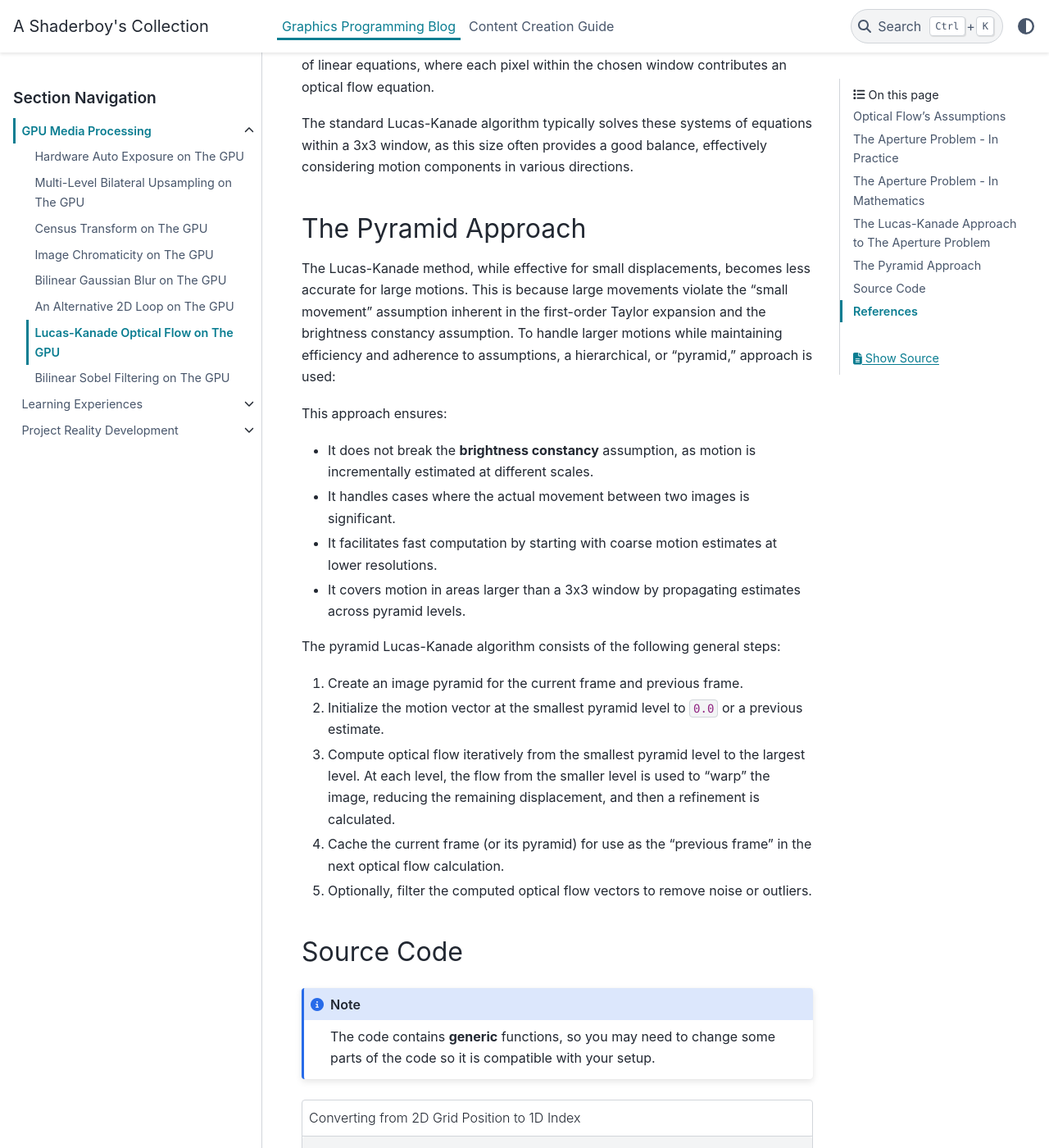
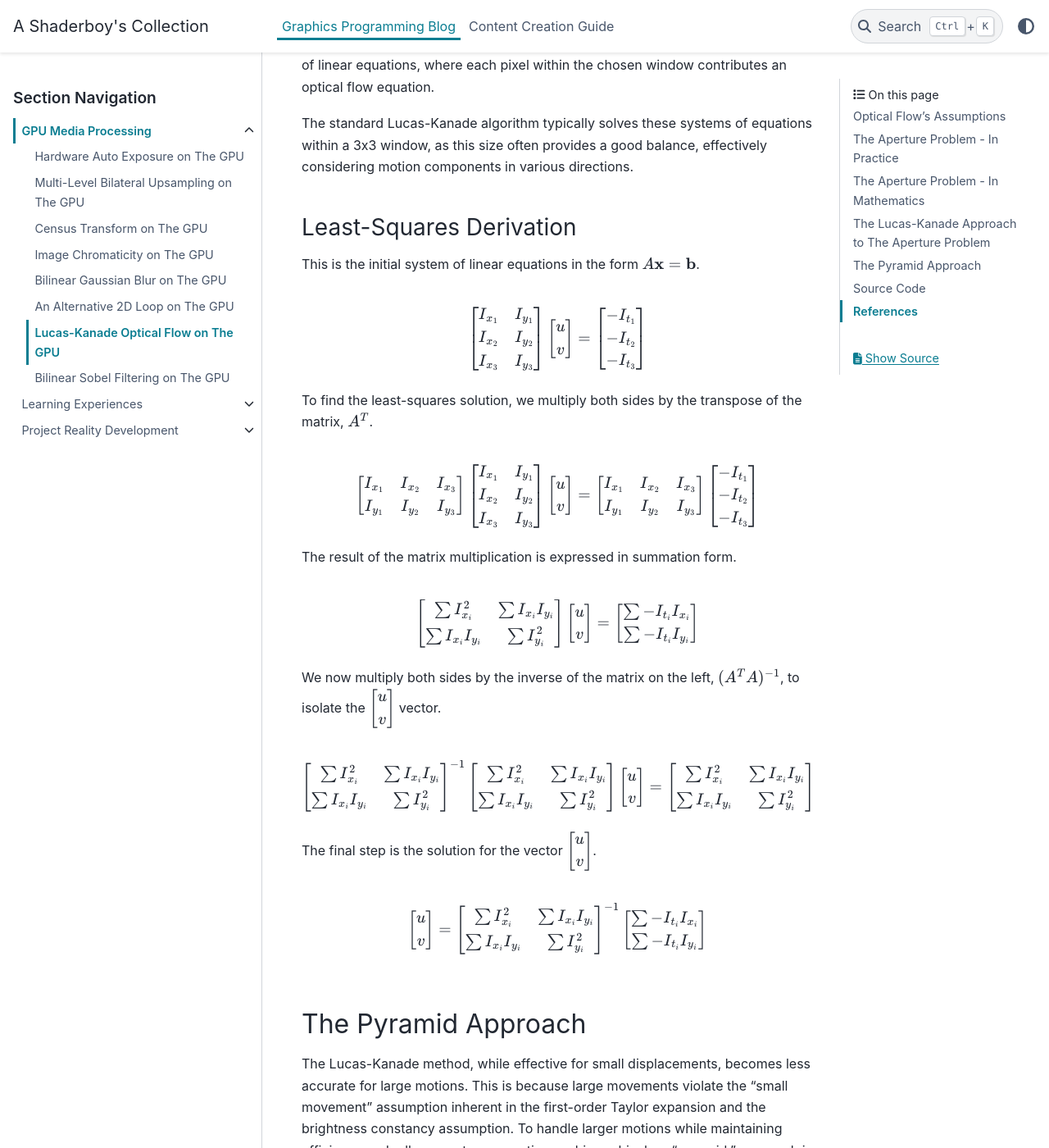
Before and after one commit to papadanku/papadanku.github.io, a Sphinx documentation site: the page built from doc/source/blog/gpu/opticalflow.rst, in a window 1280 px wide and 1400 px high, scrolled down 4305 px. Shown: the whole window at 82% size. Built offline with Sphinx 7.4.7 and the PyData theme 0.15.4, drawn with Linux system fonts in a browser that asks for light colours.

Commit message:
Optical Flow: Added Least Squares process

```diff
--- a/doc/source/blog/gpu/opticalflow.rst
+++ b/doc/source/blog/gpu/opticalflow.rst
@@ -124,6 +124,114 @@ The Lucas-Kanade method is a **local** technique designed to overcome the apertu
 To estimate the local image flow at a given point, the Lucas-Kanade method employs a least-squares approach. This method solves an overdetermined system of linear equations, where each pixel within the chosen window contributes an optical flow equation.
 
 The standard Lucas-Kanade algorithm typically solves these systems of equations within a 3x3 window, as this size often provides a good balance, effectively considering motion components in various directions.
+
+Least-Squares Derivation
+^^^^^^^^^^^^^^^^^^^^^^^^
+
+This is the initial system of linear equations in the form :math:`A \mathbf{x} = \mathbf{b}`.
+
+.. math::
+
+   \begin{bmatrix}
+   I_{x_{1}} & I_{y_{1}} \\
+   I_{x_{2}} & I_{y_{2}} \\
+   I_{x_{3}} & I_{y_{3}}
+   \end{bmatrix}
+   \begin{bmatrix}
+   u \\
+   v
+   \end{bmatrix} =
+   \begin{bmatrix}
+   -I_{t_{1}} \\
+   -I_{t_{2}} \\
+   -I_{t_{3}}
+   \end{bmatrix}
+
+To find the least-squares solution, we multiply both sides by the transpose of the matrix, :math:`A^T`.
+
+.. math::
+
+   \begin{bmatrix}
+   I_{x_{1}} & I_{x_{2}} & I_{x_{3}} \\
+   I_{y_{1}} & I_{y_{2}} & I_{y_{3}}
+   \end{bmatrix}
+   \begin{bmatrix}
+   I_{x_{1}} & I_{y_{1}} \\
+   I_{x_{2}} & I_{y_{2}} \\
+   I_{x_{3}} & I_{y_{3}}
+   \end{bmatrix}
+   \begin{bmatrix}
+   u \\
+   v
+   \end{bmatrix} =
+   \begin{bmatrix}
+   I_{x_{1}} & I_{x_{2}} & I_{x_{3}} \\
+   I_{y_{1}} & I_{y_{2}} & I_{y_{3}}
+   \end{bmatrix}
+   \begin{bmatrix}
+   -I_{t_{1}} \\
+   -I_{t_{2}} \\
+   -I_{t_{3}}
+   \end{bmatrix}
+
+The result of the matrix multiplication is expressed in summation form.
+
+.. math::
+
+   \begin{bmatrix}
+   \sum I_{x_{i}}^{2} & \sum I_{x_{i}}I_{y_{i}} \\
+   \sum I_{x_{i}}I_{y_{i}} & \sum I_{y_{i}}^{2}
+   \end{bmatrix}
+   \begin{bmatrix}
+   u \\
+   v
+   \end{bmatrix} =
+   \begin{bmatrix}
+   \sum -I_{t_{i}}I_{x_{i}} \\
+   \sum -I_{t_{i}}I_{y_{i}}
+   \end{bmatrix}
+
+We now multiply both sides by the inverse of the matrix on the left, :math:`(A^T A)^{-1}`, to isolate the :math:`\begin{bmatrix} u \\ v \end{bmatrix}` vector.
+
+.. math::
+
+   \begin{bmatrix}
+   \sum I_{x_{i}}^{2} & \sum I_{x_{i}}I_{y_{i}} \\
+   \sum I_{x_{i}}I_{y_{i}} & \sum I_{y_{i}}^{2}
+   \end{bmatrix}^{-1}
+   \begin{bmatrix}
+   \sum I_{x_{i}}^{2} & \sum I_{x_{i}}I_{y_{i}} \\
+   \sum I_{x_{i}}I_{y_{i}} & \sum I_{y_{i}}^{2}
+   \end{bmatrix}
+   \begin{bmatrix}
+   u \\
+   v
+   \end{bmatrix} =
+   \begin{bmatrix}
+   \sum I_{x_{i}}^{2} & \sum I_{x_{i}}I_{y_{i}} \\
+   \sum I_{x_{i}}I_{y_{i}} & \sum I_{y_{i}}^{2}
+   \end{bmatrix}^{-1}
+   \begin{bmatrix}
+   \sum -I_{t_{i}}I_{x_{i}} \\
+   \sum -I_{t_{i}}I_{y_{i}}
+   \end{bmatrix}
+
+The final step is the solution for the vector :math:`\begin{bmatrix} u \\ v \end{bmatrix}`.
+
+.. math::
+
+   \begin{bmatrix}
+   u \\
+   v
+   \end{bmatrix} =
+   \begin{bmatrix}
+   \sum I_{x_{i}}^{2} & \sum I_{x_{i}}I_{y_{i}} \\
+   \sum I_{x_{i}}I_{y_{i}} & \sum I_{y_{i}}^{2}
+   \end{bmatrix}^{-1}
+   \begin{bmatrix}
+   \sum -I_{t_{i}}I_{x_{i}} \\
+   \sum -I_{t_{i}}I_{y_{i}}
+   \end{bmatrix}
 
 The Pyramid Approach
 --------------------
```
